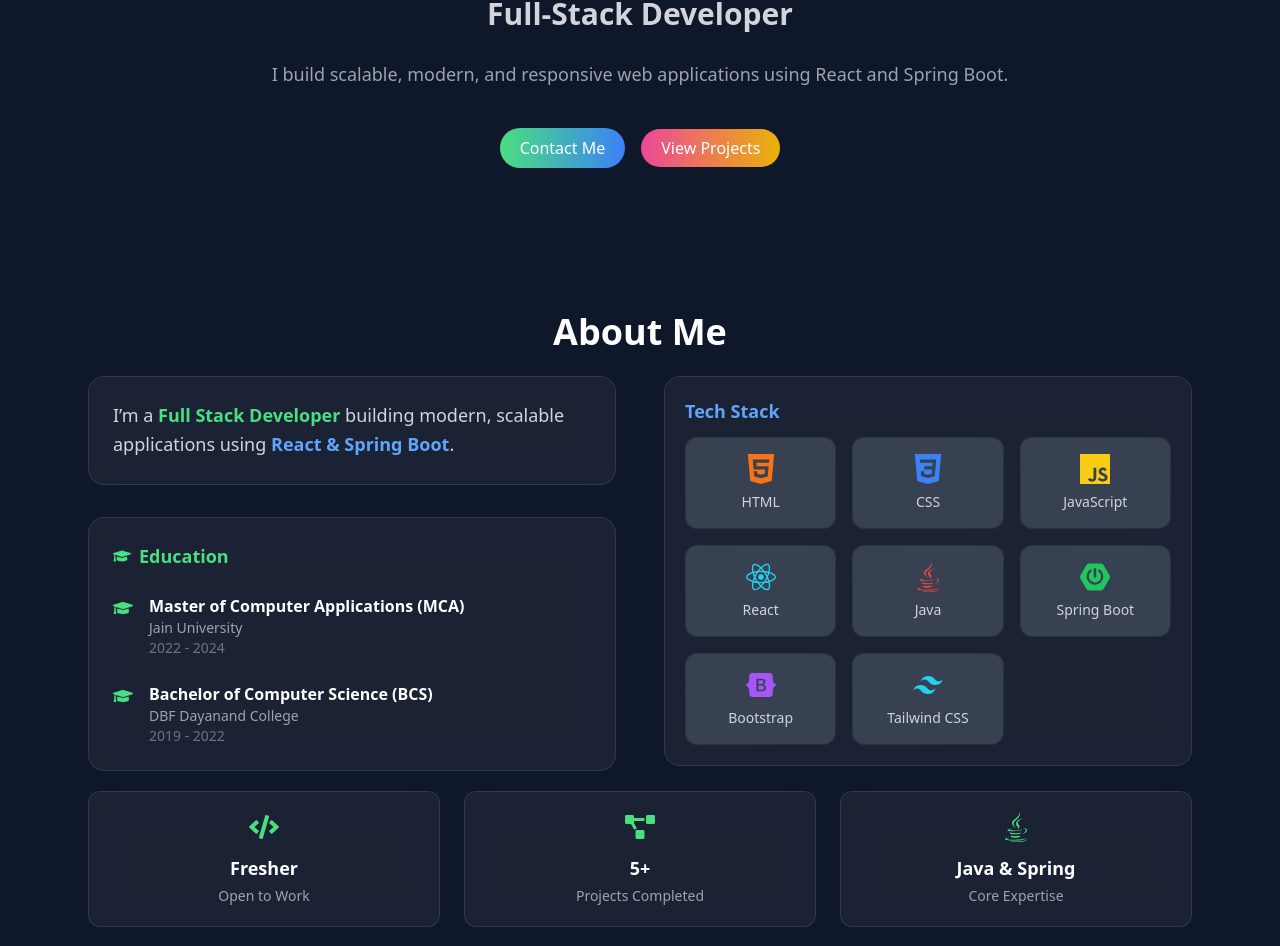
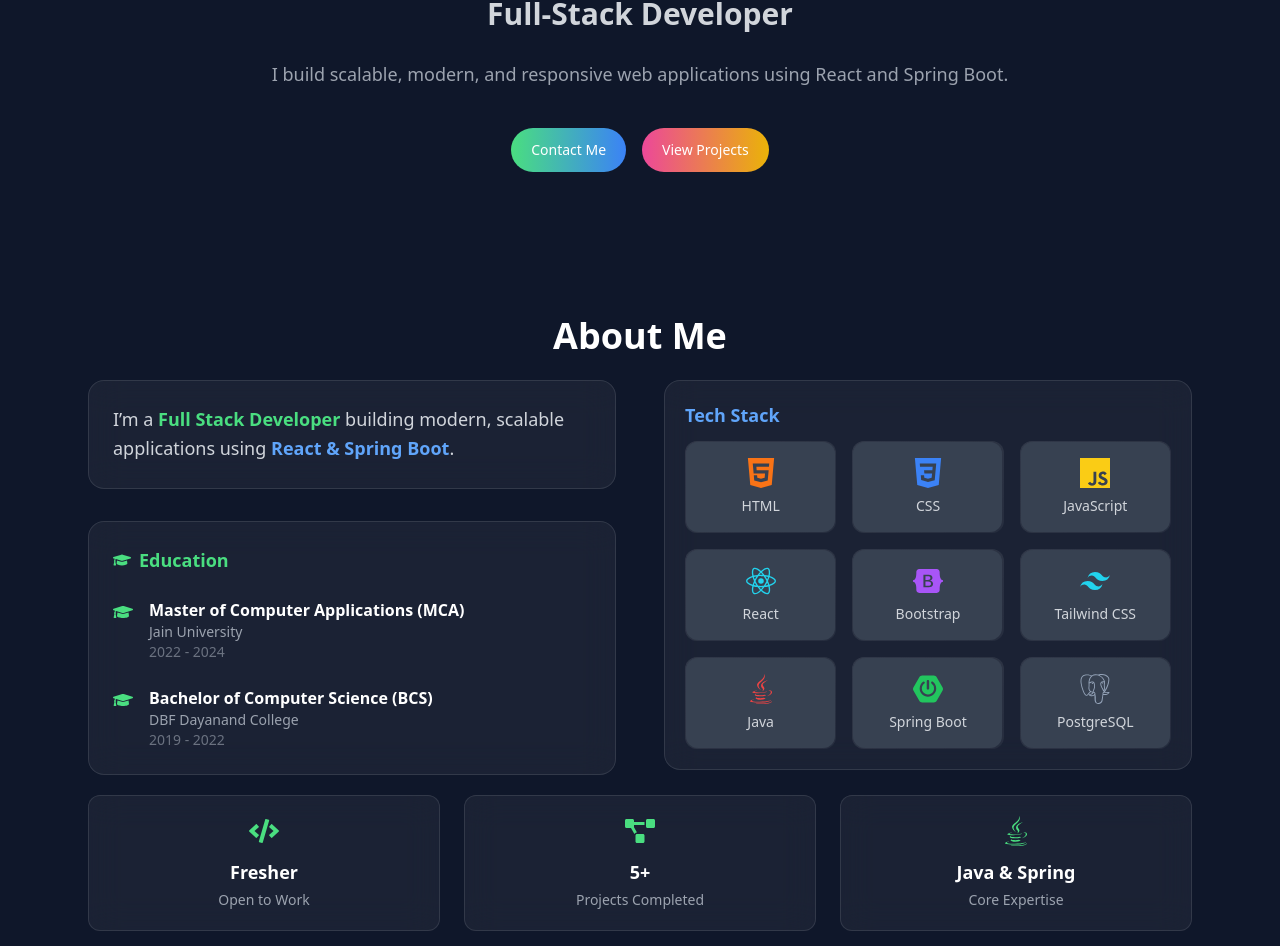
Before and after one commit to ShrinathMateti/shrinath-dev, a React (Vite) app: page / in a window 1280 px wide. Shown: the part 400-1346 px from the top of the page. Built offline with nearby package versions, Linux system fonts and the light colour scheme.

Commit message:
new version

```diff
--- a/src/components/About.jsx
+++ b/src/components/About.jsx
@@ -1,4 +1,10 @@
-import { FaJava ,FaGraduationCap,FaCode,FaProjectDiagram} from "react-icons/fa";
+import {
+  FaJava,
+  FaGraduationCap,
+  FaCode,
+  FaProjectDiagram,
+} from "react-icons/fa";
+
 import {
   SiHtml5,
   SiCss3,
@@ -7,62 +13,71 @@ import {
   SiSpringboot,
   SiBootstrap,
   SiTailwindcss,
+  SiPostgresql,
 } from "react-icons/si";
+
+import { motion } from "framer-motion";
 
 const skills = [
   {
     name: "HTML",
     icon: <SiHtml5 />,
     color: "text-orange-500",
-    glow: "from-orange-400 to-red-500",
   },
   {
     name: "CSS",
     icon: <SiCss3 />,
     color: "text-blue-500",
-    glow: "from-blue-400 to-cyan-500",
   },
   {
     name: "JavaScript",
     icon: <SiJavascript />,
     color: "text-yellow-400",
-    glow: "from-yellow-300 to-yellow-500",
   },
   {
     name: "React",
     icon: <SiReact />,
     color: "text-cyan-400",
-    glow: "from-cyan-300 to-blue-500",
+  },
+  {
+    name: "Bootstrap",
+    icon: <SiBootstrap />,
+    color: "text-purple-500",
+  },
+  {
+    name: "Tailwind CSS",
+    icon: <SiTailwindcss />,
+    color: "text-cyan-400",
   },
   {
     name: "Java",
     icon: <FaJava />,
     color: "text-red-500",
-    glow: "from-red-400 to-orange-500",
   },
   {
     name: "Spring Boot",
     icon: <SiSpringboot />,
     color: "text-green-500",
-    glow: "from-green-400 to-green-600",
   },
   {
-    name: "Bootstrap",
-    icon: <SiBootstrap />,
-    color: "text-purple-500",
-    glow: "from-purple-400 to-purple-600",
-  },
-  {
-    name: "Tailwind CSS",
-    icon: <SiTailwindcss />,
-    color: "text-cyan-400",
-    glow: "from-cyan-300 to-blue-500",
-  },
+    name: "PostgreSQL",
+    icon: <SiPostgresql />,
+    color:"text-slate-400",
+  }
 ];
 
+const fadeUp = {
+  hidden: { opacity: 0, y: 40 },
+  visible: {
+    opacity: 1,
+    y: 0,
+    transition: {
+      duration: 0.6,
+    },
+  },
+};
+
 const About = () => {
-
-
   const education = [
     {
       title: "Master of Computer Applications (MCA)",
@@ -80,16 +95,28 @@ const About = () => {
     <section className="text-white py-16" id="about">
       <div className="max-w-6xl mx-auto px-6">
         {/* Heading */}
-        <h2 className="text-3xl md:text-4xl font-bold text-center mb-6">
+        <motion.h2
+          initial={{ opacity: 0, y: -30 }}
+          whileInView={{ opacity: 1, y: 0 }}
+          viewport={{ once: true }}
+          transition={{ duration: 0.6 }}
+          className="text-3xl md:text-4xl font-bold text-center mb-6"
+        >
           About Me
-        </h2>
+        </motion.h2>
 
         {/* MAIN GRID */}
         <div className="grid lg:grid-cols-2 gap-12 items-start">
           {/* LEFT SIDE */}
           <div className="space-y-8">
             {/* Intro */}
-            <div className="bg-white/5 backdrop-blur-lg border border-white/10 rounded-2xl p-6 hover:bg-white/10 transition">
+            <motion.div
+              variants={fadeUp}
+              initial="hidden"
+              whileInView="visible"
+              viewport={{ once: true, amount: 0.2 }}
+              className="bg-white/5 backdrop-blur-lg border border-white/10 rounded-2xl p-6 hover:bg-white/10 transition"
+            >
               <p className="text-lg text-gray-300 leading-relaxed">
                 I’m a{" "}
                 <span className="text-green-400 font-semibold">
@@ -101,64 +128,86 @@ const About = () => {
                 </span>
                 .
               </p>
-            </div>
+            </motion.div>
 
             {/* Education */}
-            <div className="bg-white/5 backdrop-blur-lg border border-white/10 rounded-2xl p-6">
+            <motion.div
+              variants={fadeUp}
+              initial="hidden"
+              whileInView="visible"
+              viewport={{ once: true }}
+              transition={{ delay: 0.2 }}
+              className="bg-white/5 backdrop-blur-lg border border-white/10 rounded-2xl p-6"
+            >
               <h3 className="text-lg font-semibold mb-6 text-green-400 flex items-center gap-2">
                 <FaGraduationCap /> Education
               </h3>
 
               <div className="space-y-6">
                 {education.map((edu, i) => (
-                  <div key={i} className="flex gap-4 group">
-                    {/* Icon */}
+                  <motion.div
+                    key={i}
+                    initial={{ opacity: 0, x: -30 }}
+                    whileInView={{ opacity: 1, x: 0 }}
+                    viewport={{ once: true }}
+                    transition={{ delay: i * 0.2 }}
+                    className="flex gap-4 group"
+                  >
                     <div className="text-green-400 text-xl mt-1 group-hover:scale-110 transition">
                       <FaGraduationCap />
                     </div>
 
-                    {/* Content */}
                     <div>
-                      <h4 className="font-semibold text-white">{edu.title}</h4>
+                      <h4 className="font-semibold text-white">
+                        {edu.title}
+                      </h4>
                       <p className="text-sm text-gray-400">{edu.place}</p>
                       <p className="text-sm text-gray-500">{edu.year}</p>
                     </div>
-                  </div>
+                  </motion.div>
                 ))}
               </div>
-            </div>
+            </motion.div>
           </div>
 
           {/* RIGHT SIDE - SKILLS */}
-          <div className="bg-white/5 backdrop-blur-lg border border-white/10 rounded-2xl p-5">
+          <motion.div
+            variants={fadeUp}
+            initial="hidden"
+            whileInView="visible"
+            viewport={{ once: true }}
+            transition={{ delay: 0.3 }}
+            className="bg-white/5 backdrop-blur-lg border border-white/10 rounded-2xl p-5"
+          >
             <h3 className="text-lg font-semibold mb-3 text-blue-400">
               Tech Stack
             </h3>
 
             <div className="grid grid-cols-2 sm:grid-cols-3 gap-4">
               {skills.map((skill, i) => (
-                <div
+                <motion.div
                   key={i}
+                  initial={{ opacity: 0, scale: 0.8 }}
+                  whileInView={{ opacity: 1, scale: 1 }}
+                  viewport={{ once: true }}
+                  transition={{ duration: 0.4, delay: i * 0.1 }}
                   className="group relative rounded-xl p-[1px] bg-gradient-to-br from-white/10 to-white/5 hover:from-green-400/40 hover:to-blue-500/40 transition"
                 >
                   <div className="bg-gray-700 backdrop-blur-xl rounded-xl p-4 flex flex-col items-center justify-center transition duration-300 group-hover:scale-105">
-                    {/* ICON */}
                     <div className={`text-3xl mb-2 ${skill.color}`}>
                       {skill.icon}
                     </div>
 
-                    {/* NAME */}
                     <p className="text-xs sm:text-sm text-gray-300 group-hover:text-white transition text-center">
                       {skill.name}
                     </p>
                   </div>
 
-                  {/* Glow */}
                   <div className="absolute inset-0 rounded-xl opacity-0 group-hover:opacity-100 blur-xl bg-gradient-to-r from-green-400/20 to-blue-500/20 transition"></div>
-                </div>
+                </motion.div>
               ))}
             </div>
-          </div>
+          </motion.div>
         </div>
 
         {/* STATS */}
@@ -180,8 +229,12 @@ const About = () => {
               icon: <FaJava />,
             },
           ].map((item, i) => (
-            <div
+            <motion.div
               key={i}
+              initial={{ opacity: 0, y: 30 }}
+              whileInView={{ opacity: 1, y: 0 }}
+              viewport={{ once: true }}
+              transition={{ duration: 0.5, delay: i * 0.2 }}
               className="bg-white/5 backdrop-blur-lg border border-white/10 rounded-xl p-5 hover:scale-105 hover:border-white/20 transition"
             >
               <div className="text-3xl text-green-400 mb-3 flex justify-center">
@@ -190,7 +243,7 @@ const About = () => {
 
               <h3 className="text-lg font-semibold">{item.value}</h3>
               <p className="text-gray-400 text-sm mt-1">{item.label}</p>
-            </div>
+            </motion.div>
           ))}
         </div>
       </div>
--- a/src/components/Hero.jsx
+++ b/src/components/Hero.jsx
@@ -19,8 +19,8 @@ const Hero = () => {
     return () => clearInterval(interval);
   }, []);
 
-  const handleScroll = () => {
-    document.getElementById("contact")?.scrollIntoView({
+  const handleScroll = (id) => {
+    document.getElementById(id)?.scrollIntoView({
       behavior: "smooth",
     });
   };
@@ -41,7 +41,7 @@ const Hero = () => {
         className="text-4xl md:text-5xl font-bold animate-fadeUp"
         style={{ animationDelay: "0.2s" }}
       >
-        Hi, I'm{" "}
+        &nbsp;Hi, I'm{" "}
         <span className="bg-gradient-to-r from-green-400 via-blue-500 to-green-500 bg-[length:200%] bg-clip-text text-transparent animate-gradient">
           <Typewriter
             words={["Shrinath Mateti"]}
@@ -83,18 +83,18 @@ const Hero = () => {
         style={{ animationDelay: "0.5s" }}
       >
         <button
-          onClick={handleScroll}
-          className="bg-gradient-to-r from-green-400 to-blue-500 px-5 py-2 rounded-full hover:scale-105 transition"
+          onClick={() => handleScroll("contact")}
+          className="inline-flex h-11 items-center justify-center rounded-full bg-gradient-to-r from-green-400 to-blue-500 px-5 text-sm font-medium leading-none transition hover:scale-105"
         >
           Contact Me
         </button>
 
-        <a
-          href="#projects"
-          className="bg-gradient-to-r from-pink-500 to-yellow-500 px-5 py-2 rounded-full hover:scale-105 transition"
+        <button
+          onClick={() => handleScroll("projects")}
+          className="inline-flex h-11 items-center justify-center rounded-full bg-gradient-to-r from-pink-500 to-yellow-500 px-5 text-sm font-medium leading-none transition hover:scale-105"
         >
           View Projects
-        </a>
+        </button>
       </div>
     </section>
   );
```
